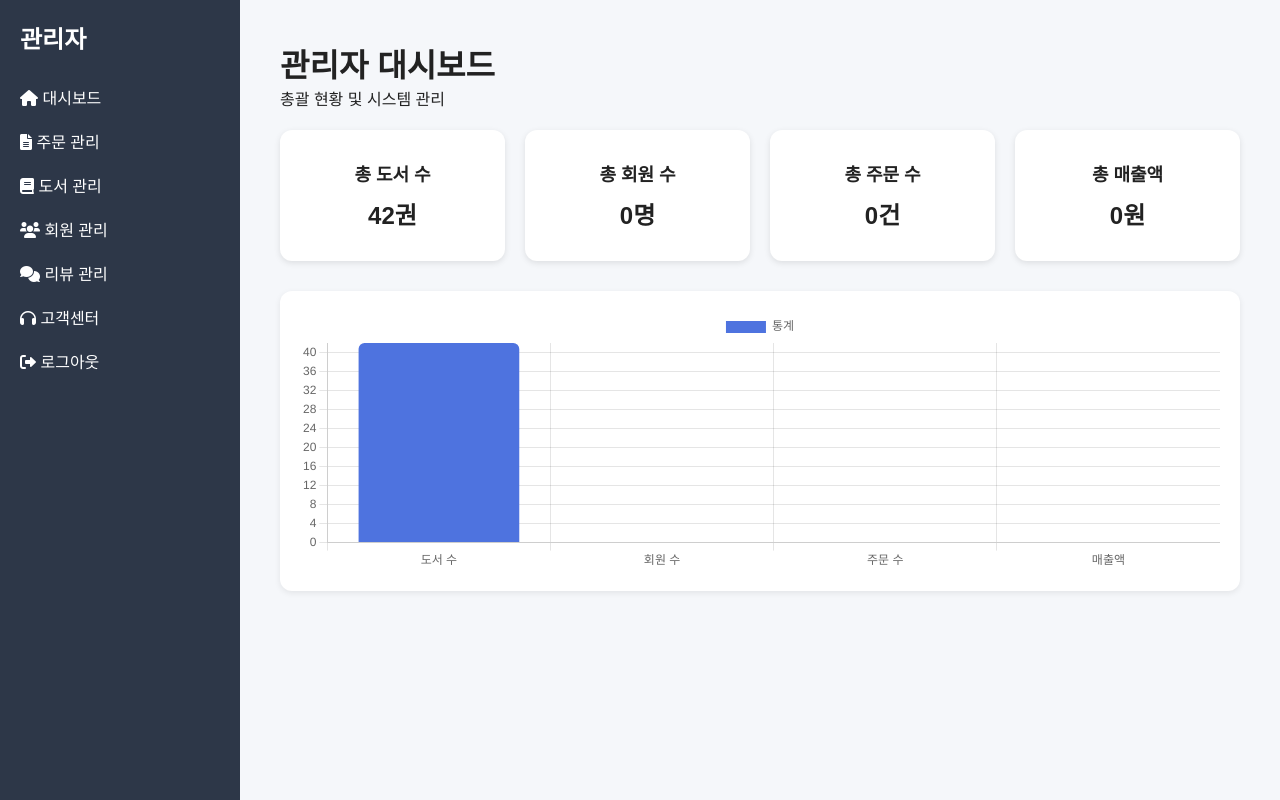
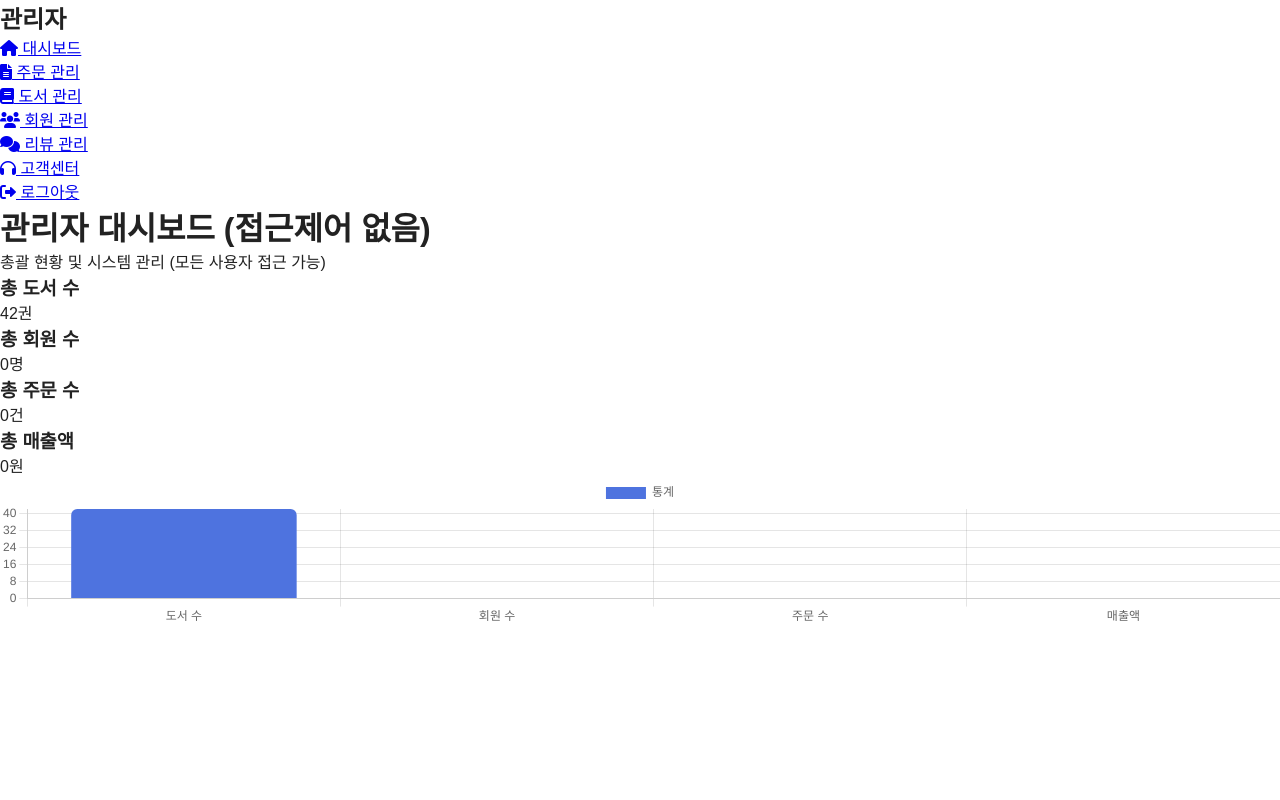
Before and after one commit to kkookiee/kisia_book, a PHP site: page /admin_dashboard.php in a window 1280 px wide. Run offline with PHP 8.4, Linux system fonts and the light colour scheme; data comes from the database, SQL or seed files in the repository; data that the repository does not hold is empty.

Commit message:
admin_page 취약점

```diff
--- a/admin_book_delete.php
+++ b/admin_book_delete.php
@@ -1,8 +1,12 @@
 <?php
 include 'connect.php';
+
 $id = $_GET['id'] ?? 0;
+
 if ($id) {
     $conn->query("DELETE FROM books WHERE id = $id");
 }
+
 header('Location: admin_books.php');
 exit;
+?>
--- a/admin_books.php
+++ b/admin_books.php
@@ -5,8 +5,8 @@ include 'connect.php';
 $search = $_GET['search'] ?? '';
 $sql = "SELECT * FROM books";
 if ($search) {
-    $safe = $conn->real_escape_string($search);
-    $sql .= " WHERE title LIKE '%$safe%' OR category LIKE '%$safe%'";
+    // 🚨 보호 제거: 사용자 입력을 그대로 쿼리에 삽입
+    $sql .= " WHERE title LIKE '%$search%' OR category LIKE '%$search%'";
 }
 $result = $conn->query($sql);
 ?>
--- a/admin_dashboard.php
+++ b/admin_dashboard.php
@@ -1,7 +1,12 @@
 <?php
 include 'connect.php';
 
-// 전체 수치 가져오기
+// 🚨 Security Misconfiguration: 모든 SQL 에러 노출
+mysqli_report(MYSQLI_REPORT_ERROR | MYSQLI_REPORT_STRICT);
+
+// 🚨 Broken Access Control: 세션 확인 없음
+// 원래는 if (!isset($_SESSION['admin'])) { header('Location: login.php'); }
+
 $book_result = $conn->query("SELECT COUNT(*) AS total_books FROM books");
 $book_data = $book_result->fetch_assoc();
 $total_books = $book_data['total_books'];
@@ -22,79 +27,11 @@ $total_sales = $sales_data['total_sales'] ?? 0;
 <html lang="ko">
 <head>
   <meta charset="UTF-8">
-  <title>관리자 대시보드</title>
+  <title>관리자 대시보드 (취약)</title>
   <link rel="stylesheet" href="css/style.css">
   <link rel="stylesheet" href="https://cdnjs.cloudflare.com/ajax/libs/font-awesome/6.0.0/css/all.min.css">
+  <!-- 🚨 Vulnerable Component: CDN으로 chart.js 최신 X 버전 사용 -->
   <script src="https://cdn.jsdelivr.net/npm/chart.js"></script>
-  <style>
-    body {
-      margin: 0;
-      font-family: 'Pretendard', sans-serif;
-      background: #f5f7fa;
-    }
-    .admin-container {
-      display: flex;
-    }
-    .sidebar {
-      width: 240px;
-      background-color: #2d3748;
-      color: #fff;
-      padding: 20px;
-      height: 100vh;
-    }
-    .sidebar h2 {
-      font-size: 24px;
-      margin-bottom: 30px;
-    }
-    .sidebar ul {
-      list-style: none;
-      padding: 0;
-    }
-    .sidebar ul li {
-      margin-bottom: 20px;
-    }
-    .sidebar ul li a {
-      color: #fff;
-      text-decoration: none;
-      font-size: 16px;
-    }
-    .main-content {
-      flex: 1;
-      padding: 40px;
-    }
-    .card-container {
-      display: flex;
-      gap: 20px;
-      margin-top: 20px;
-    }
-    .card {
-      background: #fff;
-      padding: 30px;
-      border-radius: 12px;
-      box-shadow: 0 2px 6px rgba(0,0,0,0.1);
-      flex: 1;
-      text-align: center;
-    }
-    .card h3 {
-      font-size: 18px;
-      margin-bottom: 10px;
-    }
-    .card span {
-      font-size: 24px;
-      font-weight: bold;
-    }
-    .chart-container {
-      margin-top: 30px;
-      background: #fff;
-      padding: 20px;
-      border-radius: 12px;
-      box-shadow: 0 2px 6px rgba(0,0,0,0.08);
-      height: 300px; /* ✅ 고정 높이 추가 */
-    }
-    .chart-container canvas {
-      height: 100% !important; /* ✅ 캔버스를 container에 맞춤 */
-    }
-  </style>
 </head>
 <body>
 <div class="admin-container">
@@ -111,26 +48,14 @@ $total_sales = $sales_data['total_sales'] ?? 0;
     </ul>
   </aside>
   <main class="main-content">
-    <h1>관리자 대시보드</h1>
-    <p>총괄 현황 및 시스템 관리</p>
+    <h1>관리자 대시보드 (접근제어 없음)</h1>
+    <p>총괄 현황 및 시스템 관리 (모든 사용자 접근 가능)</p>
 
     <div class="card-container">
-      <div class="card">
-        <h3>총 도서 수</h3>
-        <span><?= $total_books ?>권</span>
-      </div>
-      <div class="card">
-        <h3>총 회원 수</h3>
-        <span><?= $total_users ?>명</span>
-      </div>
-      <div class="card">
-        <h3>총 주문 수</h3>
-        <span><?= $total_orders ?>건</span>
-      </div>
-      <div class="card">
-        <h3>총 매출액</h3>
-        <span><?= number_format($total_sales) ?>원</span>
-      </div>
+      <div class="card"><h3>총 도서 수</h3><span><?= $total_books ?>권</span></div>
+      <div class="card"><h3>총 회원 수</h3><span><?= $total_users ?>명</span></div>
+      <div class="card"><h3>총 주문 수</h3><span><?= $total_orders ?>건</span></div>
+      <div class="card"><h3>총 매출액</h3><span><?= number_format($total_sales) ?>원</span></div>
     </div>
 
     <div class="chart-container">
@@ -153,14 +78,9 @@ new Chart(ctx, {
         }]
     },
     options: {
-        maintainAspectRatio: false, // ✅ 비율 유지 끔
+        maintainAspectRatio: false,
         scales: {
-            y: {
-                beginAtZero: true,
-                ticks: {
-                  stepSize: 1
-                }
-            }
+            y: { beginAtZero: true, ticks: { stepSize: 1 } }
         },
         plugins: {
             tooltip: {
```
Also changed, not shown: admin_book_edit.php (+3 -6 lines), admin_inquiries.php (+8 -2 lines), admin_inquiry_reply.php (+10 -6 lines), admin_inquiry_reply_process.php (+9 -5 lines), admin_order_detail.php (+11 -7 lines), admin_orders.php (+8 -4 lines), admin_review_delete.php (+6 -4 lines), admin_reviews.php (+16 -7 lines), admin_user_edit.php (+15 -7 lines), admin_users.php (+11 -6 lines).
